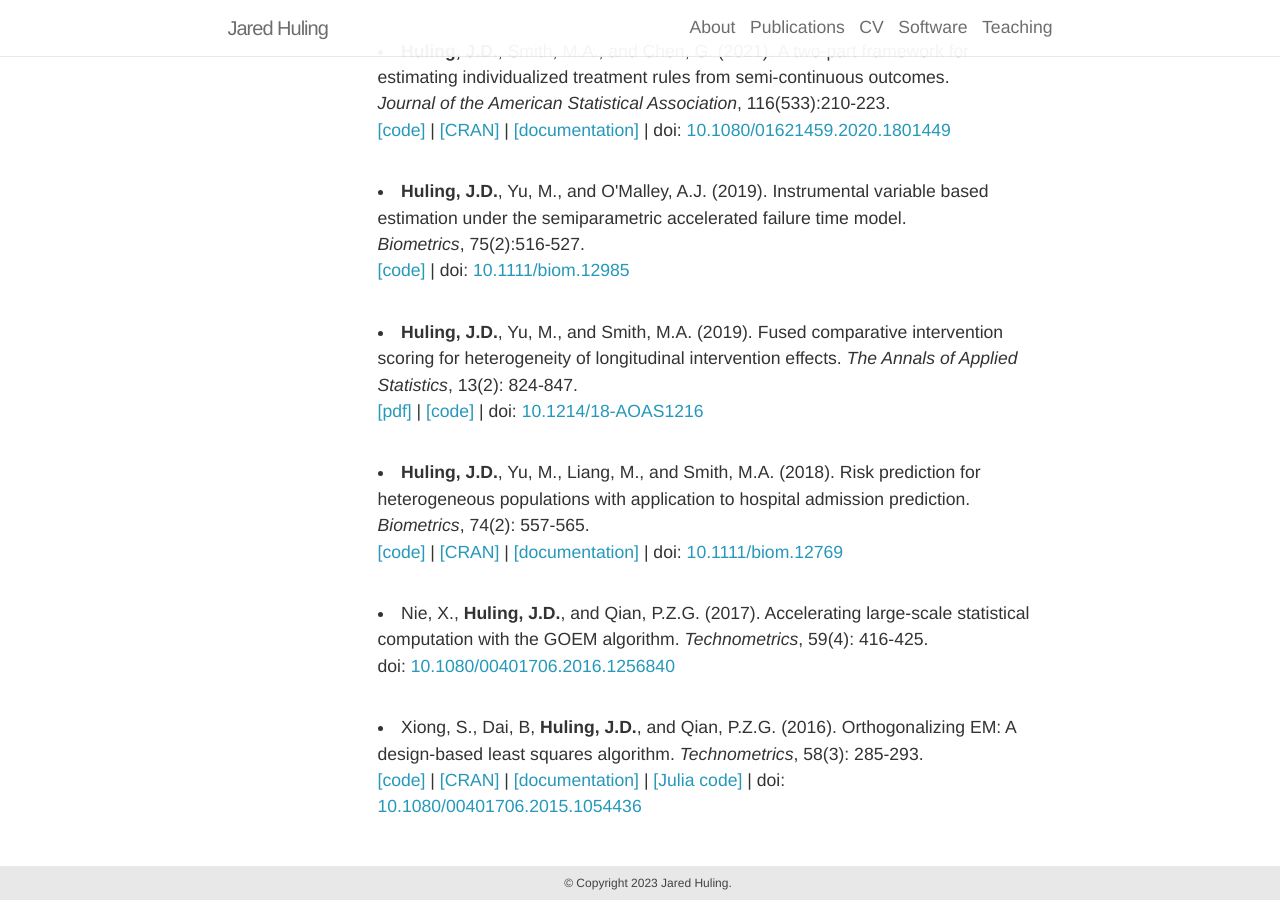
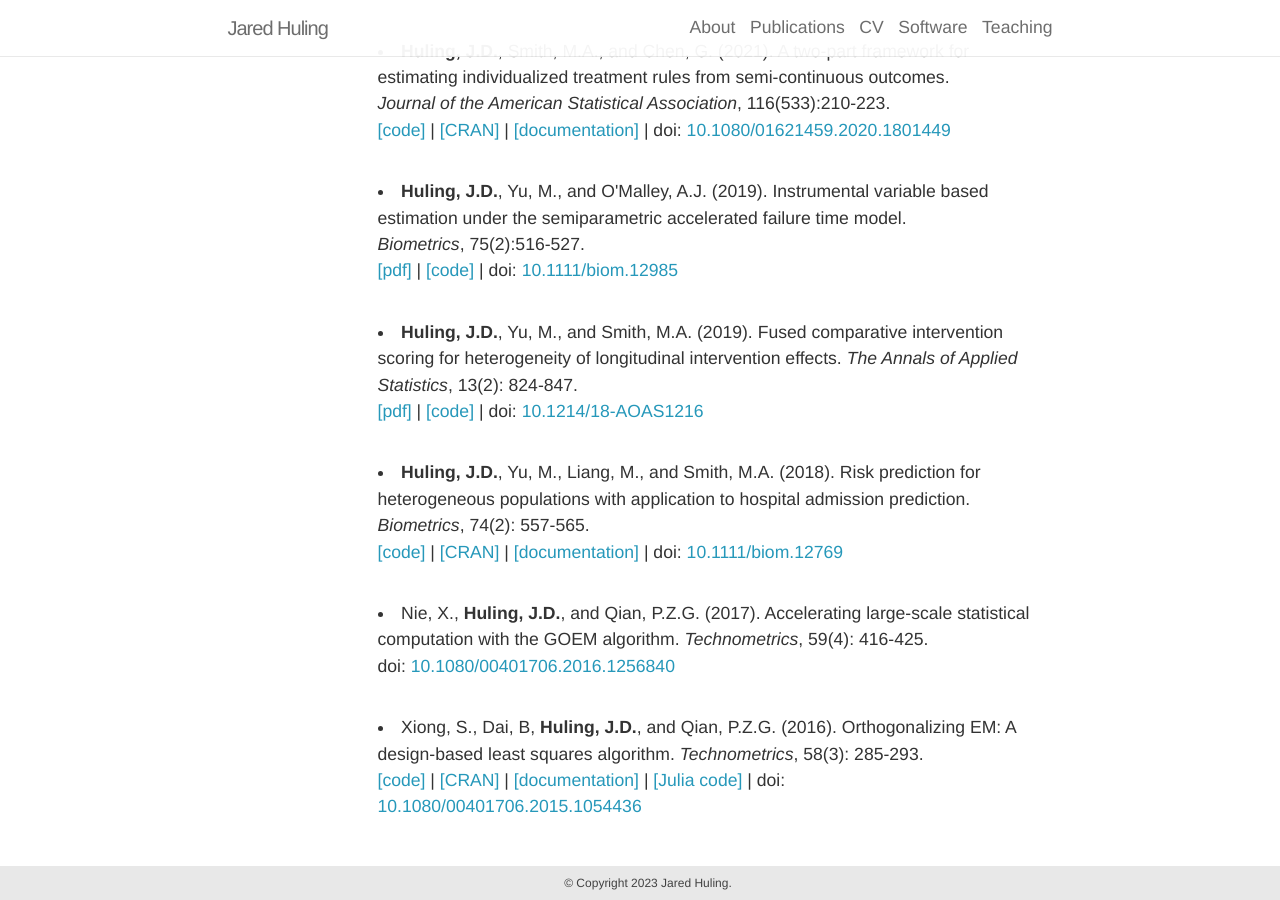
Before and after one commit to jaredhuling/jaredhuling.github.io, a Jekyll site: the page built from _pages/publications.md, in a window 1280 px wide and 900 px high, scrolled down 1362 px. Built offline with Jekyll 4.4.1, drawn with Linux system fonts in a browser that asks for light colours; nearby versions of some CDN libraries.

Commit message:
adds pdf

```diff
--- a/_pages/publications.md
+++ b/_pages/publications.md
@@ -137,6 +137,7 @@ years: [2018, 2017, 2016]
             Instrumental variable based estimation under the semiparametric accelerated failure time model.<br>
           <em>Biometrics</em>, 75(2):516-527.
           <br>
+          <a href="https://jaredhuling.org/papers/AFTIV_biometrics_Final.pdf">[pdf]</a> |
           <a class="codelink" href="https://github.com/jaredhuling/aftiv">[code]</a> |
           doi: <a href="https://doi.org/10.1111/biom.12985">10.1111/biom.12985</a>
         </p>
```
Also changed, not shown: 1 other file.
